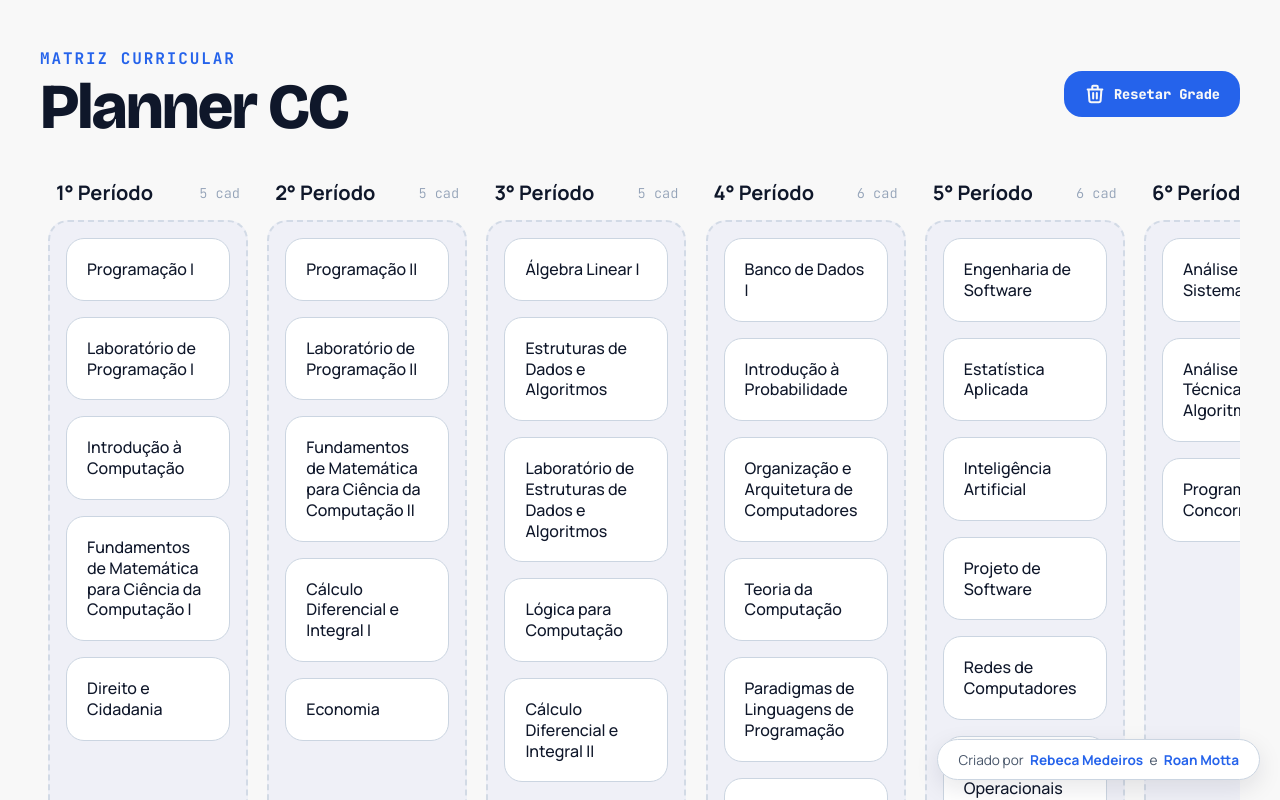
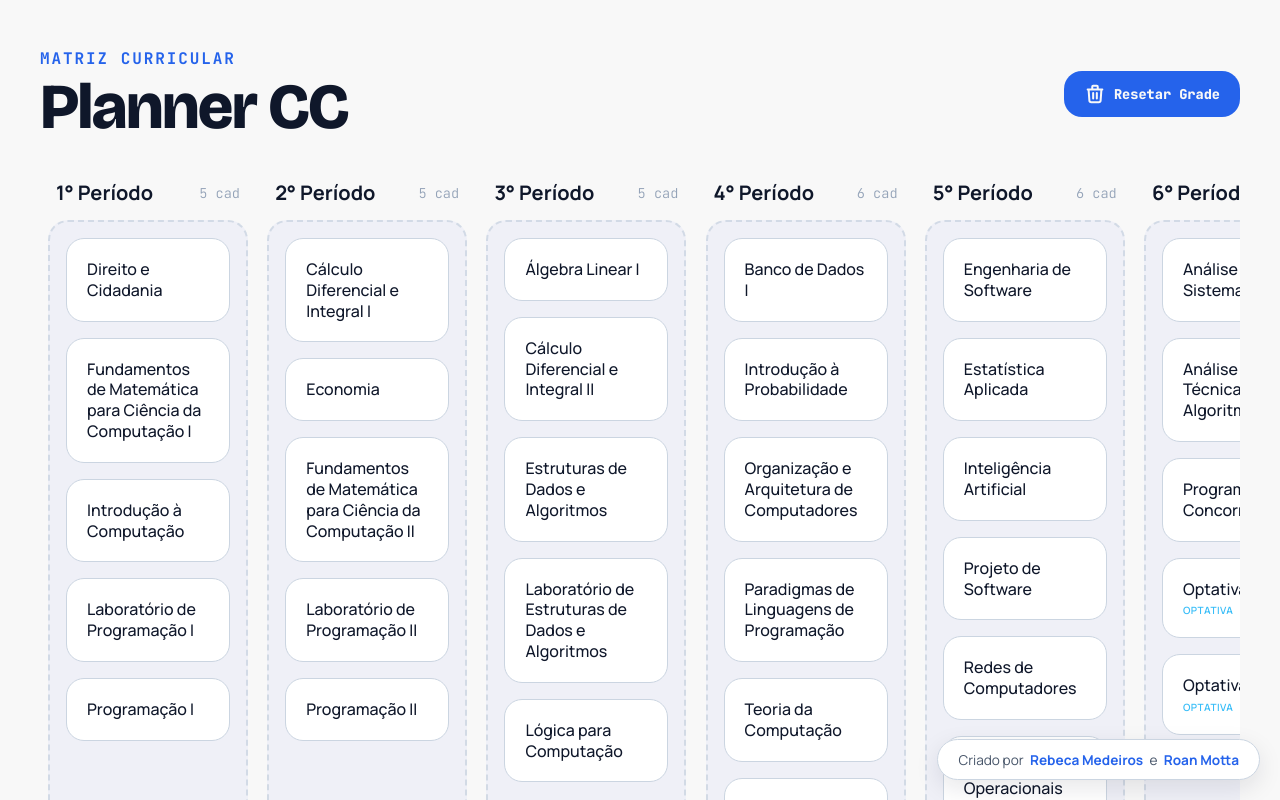
Before and after one commit to rebecamdrs/ufcg-cc-planner, a React (Vite) app: page / in a window 1280 px wide. Shown: the top 800 px of the page. Built offline with nearby package versions, Linux system fonts and the light colour scheme; no server answers.

Commit message:
feat: adicao de optativas e seleção

```diff
--- a/src/App.jsx
+++ b/src/App.jsx
@@ -1,4 +1,4 @@
-import { useEffect, useState } from "react"
+import { useEffect, useState, useMemo } from "react"
 import { MAPA_PERIODOS } from "./constants/mapa_periodos"
 import { ColunaPeriodo } from "./components/ColunaPeriodo"
 import "./App.css"
@@ -54,10 +54,37 @@ export default function App() {
 
     // busca cadeira a partir do nome
     function buscarCadeira(nome) {
-        const padrao = { nome: nome, creditos: '-', carga_horaria: '-' }
-        return cadeiras.find(c => c.nome === nome) || padrao
+    if (!nome) return null;
+
+    if (nome.startsWith("Atividades Complementares")) {
+        return { nome: nome, creditos: 0, carga_horaria: 120 };
+    }
+    if (nome.startsWith("Optativa")) {
+        return { nome: nome, creditos: 4, carga_horaria: 60 };
     }
 
+    const padrao = { nome: nome, creditos: '-', carga_horaria: '-' };
+    return cadeiras.find((c) => c.nome === nome) || padrao;
+}
+
+    const listaOptativasDisponiveis = useMemo(() => {
+        const nomesObrigatorias = new Set(
+            Object.values(MAPA_PERIODOS)
+                .flat()
+                .filter((n) => !n.startsWith("Optativa") && !n.startsWith("Atividades"))
+        );
+        return cadeiras.filter((c) => !nomesObrigatorias.has(c.nome));
+    }, [cadeiras]);
+
+    function handleTrocarOptativa(periodoNum, indexItem, nomeEscolhido, nomeOriginal) {
+        setGrade((prev) => {
+            const novoPeriodo = [...prev[periodoNum]];
+            const nomePadraoOriginal = MAPA_PERIODOS[periodoNum]?.[indexItem] || nomeOriginal;
+
+            novoPeriodo[indexItem] = nomeEscolhido || nomePadraoOriginal;
+            return { ...prev, [periodoNum]: novoPeriodo };
+        });
+    }
 
     // move cadeira para novo periodo
     function moverCadeira(nomeCadeira, novoPeriodo) {
@@ -157,6 +184,8 @@ export default function App() {
                         onMoverCadeira={moverCadeira}
                         cadeiraSelecionada={cadeiraSelecionada}
                         setCadeiraSelecionada={setCadeiraSelecionada}
+                        listaOptativas={listaOptativasDisponiveis}
+                        onTrocarOptativa={handleTrocarOptativa}
                     />
                 ))}
 
--- a/src/components/CardCadeira.jsx
+++ b/src/components/CardCadeira.jsx
@@ -1,61 +1,90 @@
-export function CardCadeira({ cadeira, cadeiraSelecionada, setCadeiraSelecionada, excesso }) {
-    if (!cadeira) return null
+import { useState, useRef, useEffect } from "react";
+import { DropdownOptativas } from "./DropdownOptativas";
 
-    // remove acentos, letras maiúsculas e espaços das pontas
+export function CardCadeira({
+  cadeira,
+  cadeiraSelecionada,
+  setCadeiraSelecionada,
+  excesso,
+  listaOptativas = [],
+  onSelecionarOptativa
+}) {
+  if (!cadeira) return null;
+
+  const [menuAberto, setMenuAberto] = useState(false);
+  const dropdownRef = useRef(null);
+
+  // Identifica se é um slot de optativa ou uma matéria optativa já selecionada
+  const ehOptativa =
+    cadeira.nome.startsWith("Optativa") ||
+    listaOptativas.some((item) => item.nome === cadeira.nome);
+
+  useEffect(() => {
+    function handleClickFora(e) {
+      if (dropdownRef.current && !dropdownRef.current.contains(e.target)) {
+        setMenuAberto(false);
+      }
+    }
+    if (menuAberto) {
+      document.addEventListener("mousedown", handleClickFora);
+    }
+    return () => document.removeEventListener("mousedown", handleClickFora);
+  }, [menuAberto]);
+
   function normalizar(texto) {
-        if (!texto) return ""
-        return texto.normalize("NFD").replace(/[\u0300-\u036f]/g, "").toLowerCase().trim()
+    if (!texto) return "";
+    return texto.normalize("NFD").replace(/[\u0300-\u036f]/g, "").toLowerCase().trim();
   }
 
-    const nomeAtual = normalizar(cadeira.nome)
-    const nomeSelecionada = normalizar(cadeiraSelecionada?.nome)
+  const nomeAtual = normalizar(cadeira.nome);
+  const nomeSelecionada = normalizar(cadeiraSelecionada?.nome);
+  const isSelecionado = nomeSelecionada && nomeAtual === nomeSelecionada;
+  const listaRequisitos = cadeiraSelecionada?.prerequisitos || [];
 
-    // verifica se esse card é o que está selecionado (com mouse em cima)
-    const isSelecionado = nomeSelecionada && nomeAtual === nomeSelecionada
-
-    // puxa os pre-requisitos da cadeira selecionada
-    const listaRequisitos = cadeiraSelecionada?.prerequisitos || []
-
-    // verifica se este card é pre-requisito da cadeira selecionada
   function isPreRequisito() {
-        if (!listaRequisitos || listaRequisitos.length === 0) return false
-
+    if (!listaRequisitos || listaRequisitos.length === 0) return false;
     for (const requisito of listaRequisitos) {
-            if (normalizar(requisito) === nomeAtual) return true
+      if (normalizar(requisito) === nomeAtual) return true;
     }
     return false;
   }
 
   function isBloqueada() {
-        if (!nomeSelecionada || isSelecionado) return false
-
-        const requisitosAtual = cadeira.prerequisitos || []
+    if (!nomeSelecionada || isSelecionado) return false;
+    const requisitosAtual = cadeira.prerequisitos || [];
     for (const requisito of requisitosAtual) {
-            if (normalizar(requisito) === nomeSelecionada) return true
+      if (normalizar(requisito) === nomeSelecionada) return true;
     }
-        return false
+    return false;
   }
 
-    // classe condicional
-    let statusClass = ""
-    let aviso = ""
+  let statusClass = "";
+  let aviso = "";
   if (isSelecionado) {
-        statusClass = "card-ativo"
+    statusClass = "card-ativo";
   } else if (isPreRequisito()) {
-        statusClass = "card-prerequisito"
-        aviso = "Pré-requisito"
+    statusClass = "card-prerequisito";
+    aviso = "Pré-requisito";
   } else if (isBloqueada()) {
-        statusClass = "card-bloqueado"
-        aviso = "Libera"
+    statusClass = "card-bloqueado";
+    aviso = "Libera";
   }
 
   return (
     <div
-            className={`card-cadeira ${statusClass}`}
-            style={{ position: 'relative' }}
-            draggable={true}
-            onMouseEnter={() => setCadeiraSelecionada(cadeira)}
-            onMouseLeave={() => setCadeiraSelecionada(null)}
+      ref={dropdownRef}
+      className={`card-cadeira ${statusClass} ${ehOptativa ? "card-optativa-slot" : ""}`}
+      style={{
+        position: 'relative',
+        cursor: ehOptativa ? 'pointer' : 'grab',
+        zIndex: menuAberto ? 50 : 1
+      }}
+      draggable={!ehOptativa}
+      onClick={() => {
+        if (ehOptativa) setMenuAberto((prev) => !prev);
+      }}
+      onMouseEnter={() => !cadeira.nome.startsWith("Optativa") && setCadeiraSelecionada(cadeira)}
+      onMouseLeave={() => !cadeira.nome.startsWith("Optativa") && setCadeiraSelecionada(null)}
       onDragStart={(e) => {
         e.dataTransfer.setData("text/plain", cadeira.nome);
       }}
@@ -73,14 +102,32 @@ export function CardCadeira({ cadeira, cadeiraSelecionada, setCadeiraSelecionada
         </span>
       )}
 
-            {aviso && (
-                <span className="aviso-status">
-                    {aviso}
+      {aviso && <span className="aviso-status">{aviso}</span>}
+
+      <div style={{ display: "flex", flexDirection: "column", gap: "4px", width: "100%" }}>
+        <strong className="titulo-cadeira">{cadeira.nome}</strong>
+        {ehOptativa && (
+          <span
+            style={{
+              fontSize: "10px",
+              color: "#38bdf8",
+              fontWeight: "600",
+              letterSpacing: "0.5px",
+              textTransform: "uppercase"
+            }}
+          >
+            Optativa
           </span>
         )}
+      </div>
 
-            <strong className="titulo-cadeira">{cadeira.nome}</strong>
-
+      {ehOptativa && menuAberto && (
+        <DropdownOptativas
+          listaOptativas={listaOptativas}
+          onSelecionar={onSelecionarOptativa}
+          onClose={() => setMenuAberto(false)}
+        />
+      )}
     </div>
   );
 }
--- a/src/components/ColunaPeriodo.jsx
+++ b/src/components/ColunaPeriodo.jsx
@@ -6,10 +6,11 @@ export function ColunaPeriodo({
   buscarCadeira,
   onMoverCadeira,
   cadeiraSelecionada,
-  setCadeiraSelecionada
+  setCadeiraSelecionada,
+  listaOptativas,
+  onTrocarOptativa
 }) {
 
-  // busca todas as cadeiras da coluna para renderização e calculos
   const cadeirasColuna = nomesCadeiras
     .map((nome) => buscarCadeira(nome))
     .filter(Boolean);
@@ -42,6 +43,10 @@ export function ColunaPeriodo({
             excesso={index >= 6}
             cadeiraSelecionada={cadeiraSelecionada}
             setCadeiraSelecionada={setCadeiraSelecionada}
+            listaOptativas={listaOptativas}
+            onSelecionarOptativa={(nomeEscolhido) =>
+              onTrocarOptativa(numeroPeriodo, index, nomeEscolhido, cadeira.nome)
+            }
           />
         ))}
       </div>
--- /dev/null
+++ b/src/components/DropdownOptativas.jsx
@@ -0,0 +1,97 @@
+import { useState } from "react";
+
+export function DropdownOptativas({ listaOptativas = [], onSelecionar, onClose }) {
+  const [busca, setBusca] = useState("");
+
+  const listaFiltrada = listaOptativas.filter((item) =>
+    item.nome.toLowerCase().includes(busca.toLowerCase())
+  );
+
+  return (
+    <div
+      onClick={(e) => e.stopPropagation()}
+      style={{
+        position: "absolute",
+        top: "calc(100% + 6px)",
+        left: 0,
+        width: "100%",
+        minWidth: "220px",
+        backgroundColor: "#ffffff",
+        borderRadius: "10px",
+        boxShadow: "0 10px 25px -5px rgba(0,0,0,0.2)",
+        border: "1px solid #e2e8f0",
+        padding: "8px",
+        display: "flex",
+        flexDirection: "column",
+        gap: "6px",
+        zIndex: 100
+      }}
+    >
+      <input
+        type="text"
+        placeholder="Buscar optativa..."
+        value={busca}
+        onChange={(e) => setBusca(e.target.value)}
+        style={{
+          width: "100%",
+          padding: "6px 8px",
+          borderRadius: "6px",
+          border: "1px solid #cbd5e1",
+          fontSize: "12px",
+          outline: "none",
+          boxSizing: "border-box"
+        }}
+        autoFocus
+      />
+
+      <div style={{ maxHeight: "160px", overflowY: "auto", display: "flex", flexDirection: "column", gap: "4px" }}>
+        {listaFiltrada.map((item) => (
+          <button
+            key={item.nome}
+            onClick={() => {
+              onSelecionar(item.nome);
+              onClose();
+            }}
+            style={{
+              padding: "6px 8px",
+              borderRadius: "6px",
+              border: "none",
+              backgroundColor: "#f8fafc",
+              cursor: "pointer",
+              fontSize: "11px",
+              textAlign: "left",
+              color: "#334155"
+            }}
+          >
+            {item.nome}
+          </button>
+        ))}
+
+        {listaFiltrada.length === 0 && (
+          <div style={{ fontSize: "11px", color: "#94a3b8", textAlign: "center", padding: "8px" }}>
+            Nenhuma encontrada
+          </div>
+        )}
+      </div>
+
+      <button
+        onClick={() => {
+          onSelecionar(null);
+          onClose();
+        }}
+        style={{
+          background: "none",
+          border: "none",
+          color: "#ef4444",
+          fontSize: "11px",
+          cursor: "pointer",
+          textAlign: "center",
+          paddingTop: "4px",
+          borderTop: "1px solid #f1f5f9"
+        }}
+      >
+        Limpar
+      </button>
+    </div>
+  );
+}
--- a/src/constants/mapa_periodos.js
+++ b/src/constants/mapa_periodos.js
@@ -1,29 +1,69 @@
 export const MAPA_PERIODOS = {
     1: [
-        "Programação I", "Laboratório de Programação I", "Introdução à Computação", "Fundamentos de Matemática para Ciência da Computação I", "Direito e Cidadania"
+        "Direito e Cidadania",
+        "Fundamentos de Matemática para Ciência da Computação I",
+        "Introdução à Computação",
+        "Laboratório de Programação I",
+        "Programação I"
     ],
     2: [
-        "Programação II", "Laboratório de Programação II", "Fundamentos de Matemática para Ciência da Computação II", "Cálculo Diferencial e Integral I", "Economia"
+        "Cálculo Diferencial e Integral I",
+        "Economia",
+        "Fundamentos de Matemática para Ciência da Computação II",
+        "Laboratório de Programação II",
+        "Programação II"
     ],
     3: [
-        "Álgebra Linear I", "Estruturas de Dados e Algoritmos", "Laboratório de Estruturas de Dados e Algoritmos", "Lógica para Computação", "Cálculo Diferencial e Integral II"
+        "Álgebra Linear I",
+        "Cálculo Diferencial e Integral II",
+        "Estruturas de Dados e Algoritmos",
+        "Laboratório de Estruturas de Dados e Algoritmos",
+        "Lógica para Computação"
     ],
     4: [
-        "Banco de Dados I", "Introdução à Probabilidade", "Organização e Arquitetura de Computadores", "Teoria da Computação", "Paradigmas de Linguagens de Programação", "Teoria dos Grafos"
+        "Banco de Dados I",
+        "Introdução à Probabilidade",
+        "Organização e Arquitetura de Computadores",
+        "Paradigmas de Linguagens de Programação",
+        "Teoria da Computação",
+        "Teoria dos Grafos"
     ],
     5: [
-        "Engenharia de Software", "Estatística Aplicada", "Inteligência Artificial", "Projeto de Software", "Redes de Computadores", "Sistemas Operacionais"
+        "Engenharia de Software",
+        "Estatística Aplicada",
+        "Inteligência Artificial",
+        "Projeto de Software",
+        "Redes de Computadores",
+        "Sistemas Operacionais"
     ],
     6: [
-        "Análise de Sistemas", "Análise e Técnicas de Algoritmos", "Programação Concorrente"
+        "Análise de Sistemas",
+        "Análise e Técnicas de Algoritmos",
+        "Programação Concorrente",
+        "Optativa 1",
+        "Optativa 2"
     ],
     7: [
-        "Compiladores", "Metodologia Científica"
+        "Compiladores",
+        "Metodologia Científica",
+        "Optativa 3",
+        "Optativa 4",
+        "Optativa 5"
     ],
     8: [
-        "Língua Portuguesa", "Projeto em Computação I"
+        "Língua Portuguesa",
+        "Projeto em Computação I",
+        "Atividades Complementares de Extensão",
+        "Optativa 6",
+        "Optativa 7",
+        "Optativa 8"
     ],
     9: [
-        "Projeto em Computação II", "Trabalho de Conclusão de Curso"
+        "Projeto em Computação II",
+        "Trabalho de Conclusão de Curso",
+        "Atividades Complementares Flexíveis",
+        "Optativa 9",
+        "Optativa 10",
+        "Optativa 11"
     ]
 };
```
Lines whose indentation alone changed are shown as unchanged.
